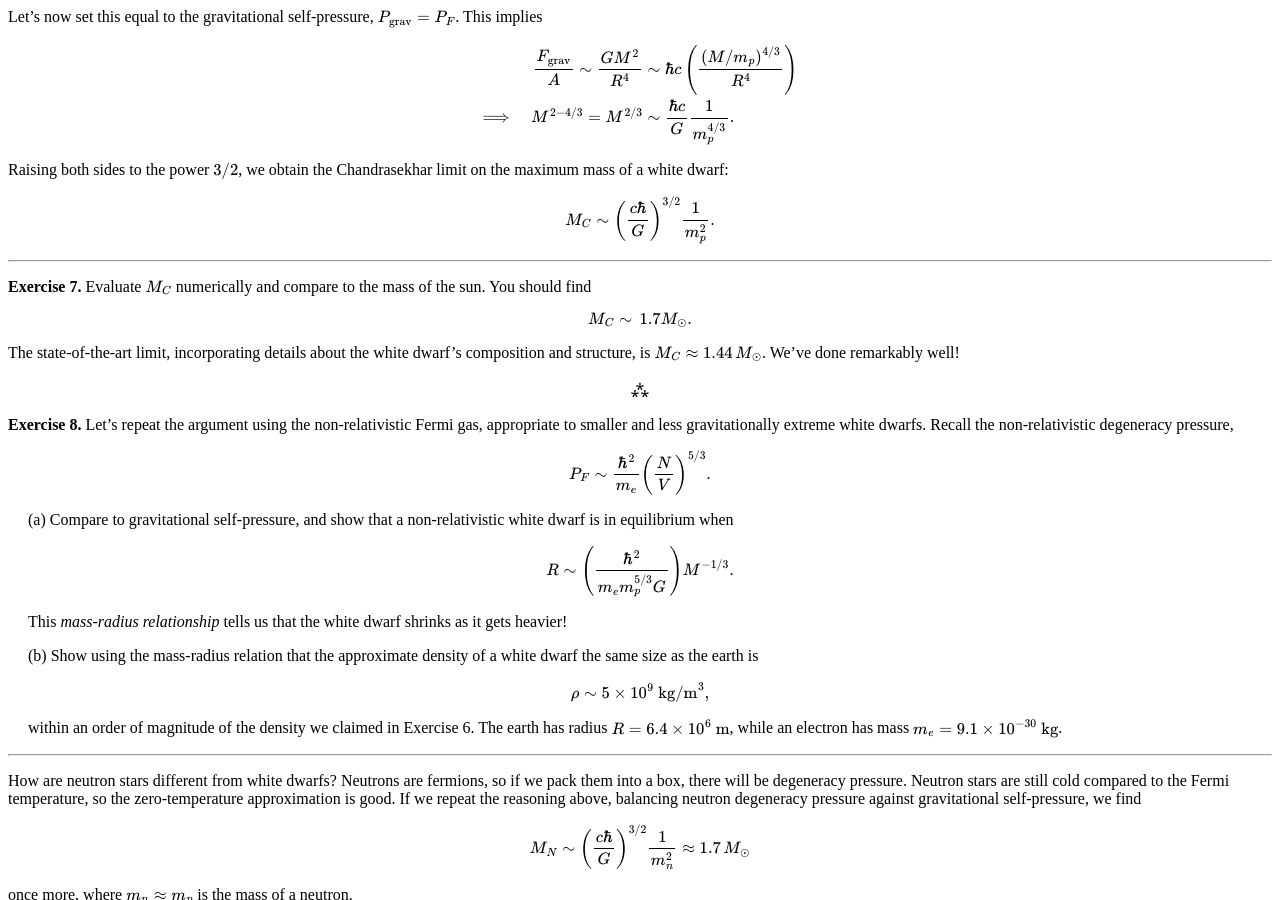
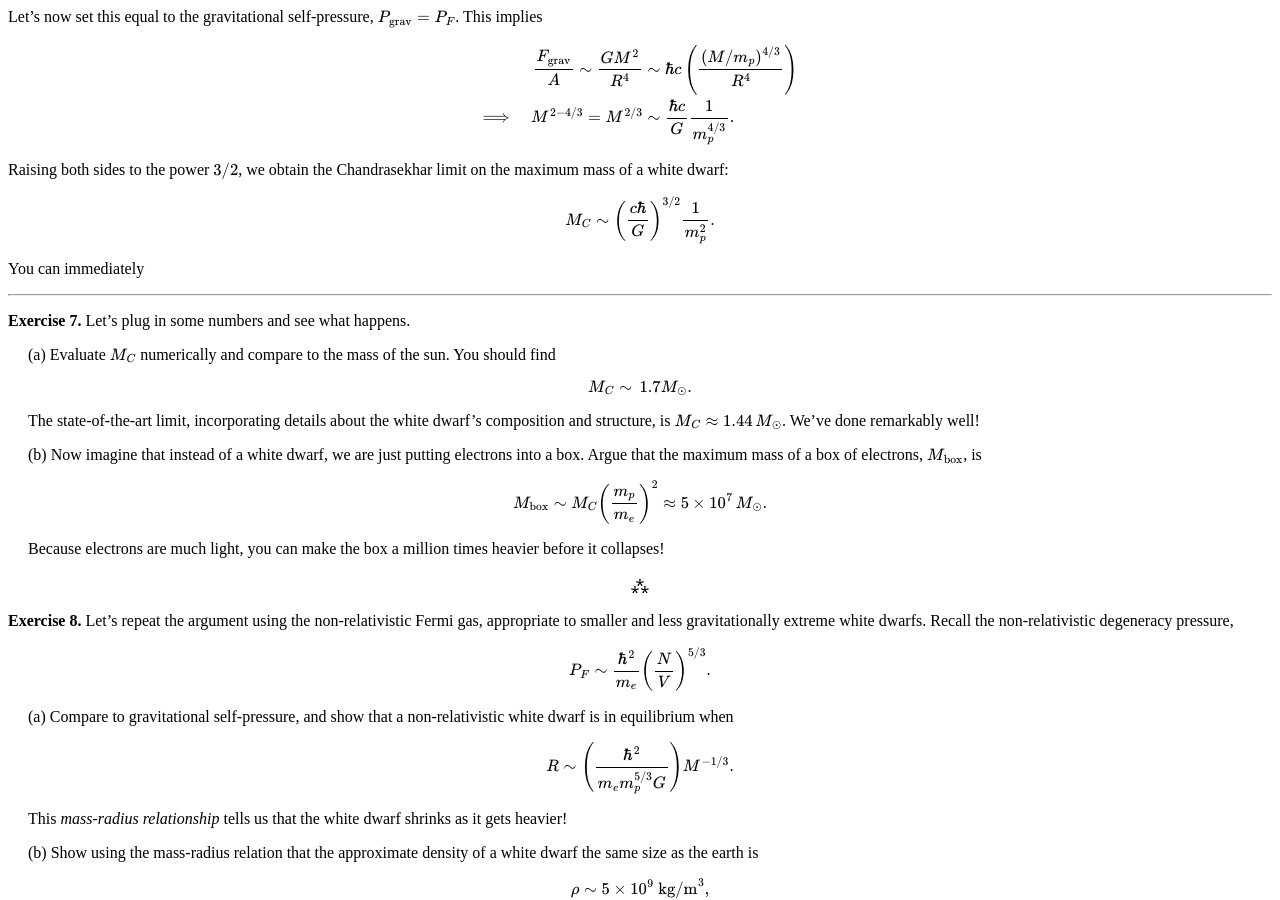
Before and after one commit to hapax/hapax.github.io, a Jekyll site: the page built from assets/chandra.md, in a window 1280 px wide and 900 px high, scrolled down 7532 px. Built offline with Jekyll 4.4.1, drawn with Linux system fonts in a browser that asks for light colours; our own code applies the rules of GitHub Pages for plain Markdown files; formulas are drawn with MathJax 3; a script that is not in the unit is left out.

Commit message:
Update chandra.md

```diff
--- a/assets/chandra.md
+++ b/assets/chandra.md
@@ -726,18 +726,43 @@ $$
 M_C \sim \left(\frac{c\hbar}{G}\right)^{3/2}\frac{1}{m_p^2}.
 $$
 
+You can immediately
+
 ---
 
-**Exercise 7.**  Evaluate $M_C$ numerically and compare to the mass of the sun. You
+**Exercise 7.** Let's plug in some numbers and see what happens.
+
+<span style="padding-left: 20px; display:block">
+(a)
+Evaluate $M_C$ numerically and compare to the mass of the sun. You
 should find
+</span>
 
 $$
 M_C \sim\, 1.7 M_\odot.
 $$
 
+<span style="padding-left: 20px; display:block">
 The state-of-the-art limit, incorporating details about the white
 dwarf's composition and structure, is $ M_C \approx 1.44 \,M_\odot$.
 We've done remarkably well!
+</span>
+
+<span style="padding-left: 20px; display:block">
+(b) Now imagine that instead of a white dwarf, we are just putting
+electrons into a box.
+Argue that the maximum mass of a box of electrons, $M_\text{box}$, is
+</span>
+
+$$
+M_\text{box} \sim M_C \left(\frac{m_p}{m_e}\right)^2 \approx 5 \times
+10^7 \, M_\odot.
+$$
+
+<span style="padding-left: 20px; display:block">
+Because electrons are much light, you can make the box a million times
+heavier before it collapses!
+</span>
 
 <p align="center">
   ⁂
```
